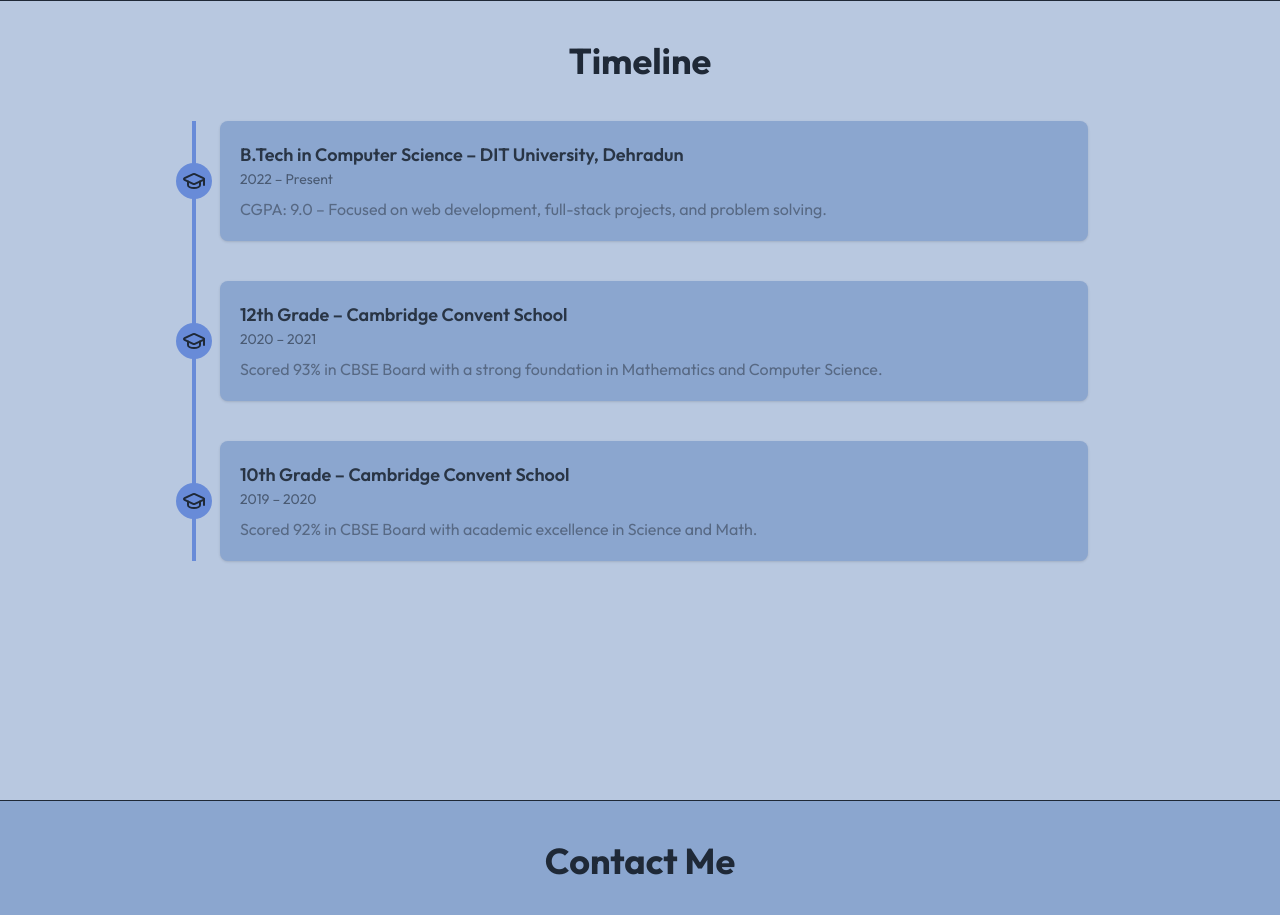
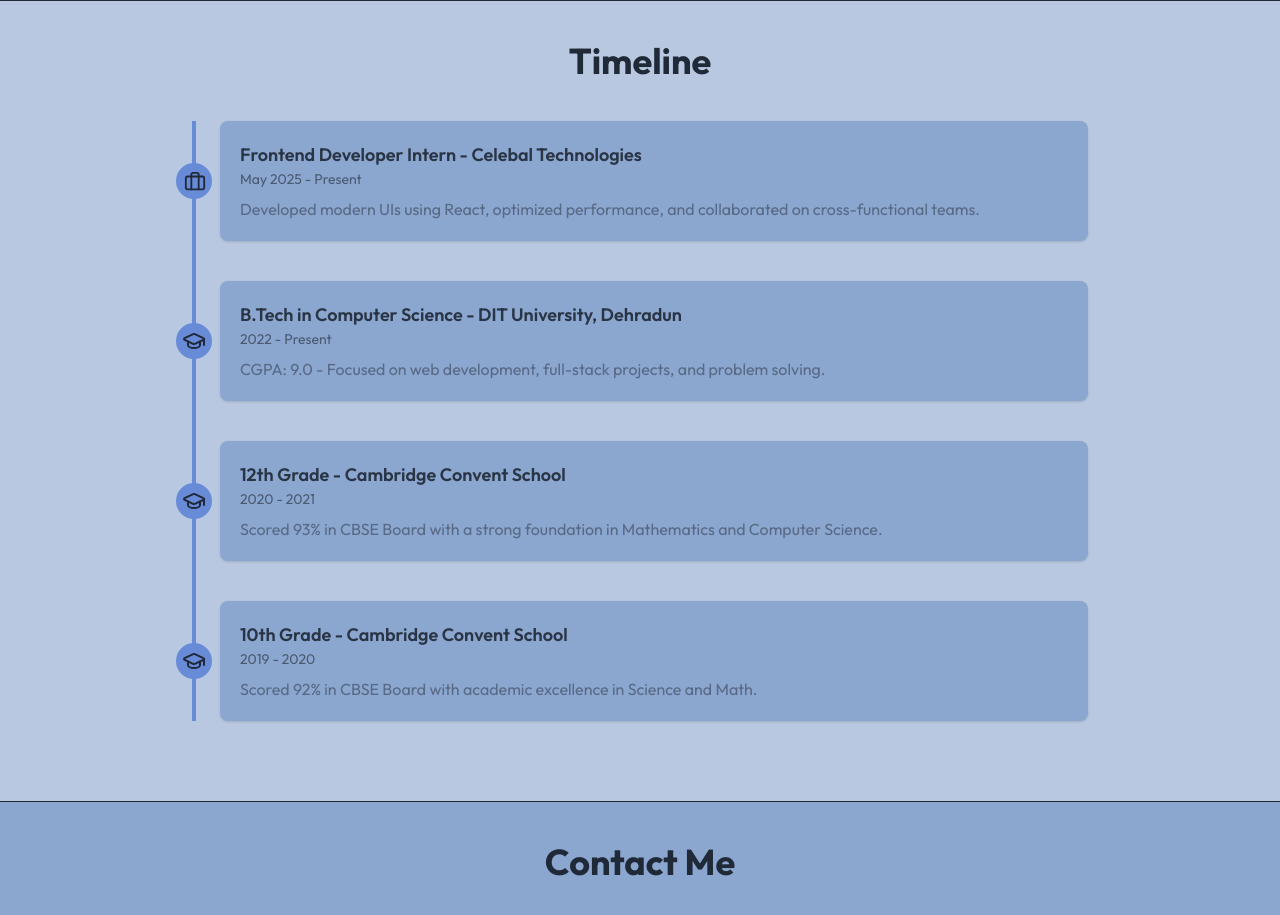
Before and after one commit to aayanofficial5/myPortfolio, a React (Vite) app: page / in a window 1280 px wide. Shown: the part 3200-4115 px from the top of the page. Built offline with nearby package versions, Linux system fonts and the light colour scheme.

Commit message:
feat: enhance Timeline component with TimelineItem for improved structure and styling

```diff
--- a/src/components/TimelineItem.jsx
+++ b/src/components/TimelineItem.jsx
@@ -1,20 +1,30 @@
-import React from 'react';
-import { Briefcase, GraduationCap } from 'lucide-react';
+import React from "react";
+import { Briefcase, GraduationCap } from "lucide-react";
 
-const TimelineItem = ({ type, title, date, description }) => {
-  const Icon = type === 'work' ? Briefcase : GraduationCap;
-
+const TimelineItem = ({ item }) => {
   return (
-    <div className="mb-10 ml-6 relative">
-      <span className="absolute -left-3 top-1.5 bg-accent rounded-full p-1.5">
-        <Icon className="text-white w-4 h-4" />
+    <div className="mb-10 ml-6 flex items-center">
+      <span className="absolute -left-5 bg-secondary rounded-full pt-1.5 px-1.5">
+        {item.type === "work" ? (
+          <button title="Work">
+            <Briefcase className="text-primary ml-0.5 mt-0.5 w-5.5 h-5.5" />
+          </button>
+        ) : (
+          <button title="Education">
+            <GraduationCap className="text-primary w-6 h-6" />
+          </button>
+        )}
       </span>
-      <div className="bg-gray-50 dark:bg-primary p-5 rounded-lg shadow">
-        <h3 className="font-semibold text-lg text-gray-800 dark:text-white">
-          {title}
+      <div className="bg-accent dark:bg-accent p-5 rounded-lg shadow w-full">
+        <h3 className="font-semibold text-lg text-primary dark:text-primary opacity-90">
+          {item.title}
         </h3>
-        <p className="text-sm text-gray-500 dark:text-gray-300 mb-2">{date}</p>
-        <p className="text-gray-700 dark:text-gray-200">{description}</p>
+        <p className="text-sm text-primary dark:text-primary opacity-60 mb-2">
+          {item.date}
+        </p>
+        <p className="text-gray-700 dark:text-ternary opacity-60">
+          {item.description}
+        </p>
       </div>
     </div>
   );
--- a/src/data.jsx
+++ b/src/data.jsx
@@ -99,30 +99,30 @@
 ];
 
 const timeline = [
-  // {
-  //   type: 'work',
-  //   title: 'Frontend Developer – XYZ Corp',
-  //   date: '2023 – Present',
-  //   description: 'Developed modern UIs using React, optimized performance, and collaborated on cross-functional teams.',
-  // },
   {
-    type: "education",
-    title: "B.Tech in Computer Science – DIT University, Dehradun",
-    date: "2022 – Present",
-    description:
-      "CGPA: 9.0 – Focused on web development, full-stack projects, and problem solving.",
+    type: 'work',
+    title: 'Frontend Developer Intern - Celebal Technologies',
+    date: 'May 2025 - Present',
+    description: 'Developed modern UIs using React, optimized performance, and collaborated on cross-functional teams.',
   },
   {
     type: "education",
-    title: "12th Grade – Cambridge Convent School",
-    date: "2020 – 2021",
+    title: "B.Tech in Computer Science - DIT University, Dehradun",
+    date: "2022 - Present",
+    description:
+      "CGPA: 9.0 - Focused on web development, full-stack projects, and problem solving.",
+  },
+  {
+    type: "education",
+    title: "12th Grade - Cambridge Convent School",
+    date: "2020 - 2021",
     description:
       "Scored 93% in CBSE Board with a strong foundation in Mathematics and Computer Science.",
   },
   {
     type: "education",
-    title: "10th Grade – Cambridge Convent School",
-    date: "2019 – 2020",
+    title: "10th Grade - Cambridge Convent School",
+    date: "2019 - 2020",
     description:
       "Scored 92% in CBSE Board with academic excellence in Science and Math.",
   },
--- a/src/sections/TimeLine.jsx
+++ b/src/sections/TimeLine.jsx
@@ -2,6 +2,7 @@
 import { Briefcase, GraduationCap } from 'lucide-react';
 
 import { timeline } from '../data';
+import TimelineItem from './../components/TimelineItem';
 
 const Timeline = () => {
   return (
@@ -19,26 +20,7 @@
 
         <div className="relative border-l-4 border-secondary dark:border-secondary/60 w-full">
           {timeline.map((item, index) => (
-            <div key={index} className="mb-10 ml-6 flex items-center">
-              <span className="absolute -left-5 bg-secondary rounded-full pt-1.5 px-1.5">
-                {item.type === '' ? (
-                  <button title='Work'>
-                  <Briefcase className="text-primary ml-0.5 mt-0.5 w-5.5 h-5.5"/>
-                  </button>
-                ) : (
-                  <button title='Education'>
-                  <GraduationCap className="text-primary w-6 h-6"/>
-                  </button>
-                )}
-              </span>
-              <div className="bg-accent dark:bg-accent p-5 rounded-lg shadow w-full">
-                <h3 className="font-semibold text-lg text-primary dark:text-primary opacity-90">
-                  {item.title}
-                </h3>
-                <p className="text-sm text-primary dark:text-primary opacity-60 mb-2">{item.date}</p>
-                <p className="text-gray-700 dark:text-ternary opacity-60">{item.description}</p>
-              </div>
-            </div>
+            <TimelineItem item={item} index={index}/>
           ))}
         </div>
       </motion.div>
```
